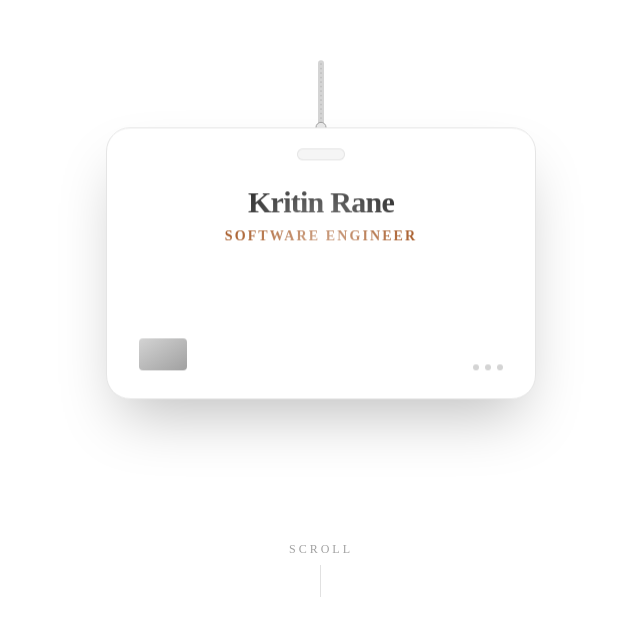
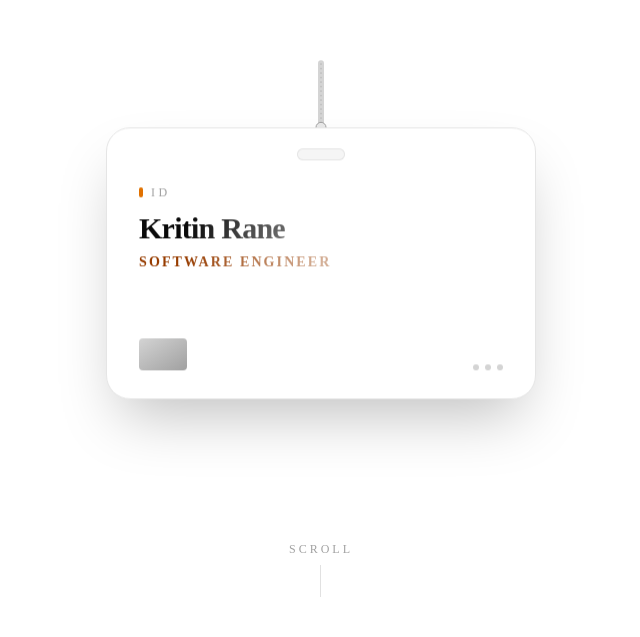
Before and after one commit to KritinRane/personalportfolio, a Next.js app: page / in a window 1280 px wide. Shown: the part 163-800 px from the top of the page, without its empty margins (319-959 px from the left). Built offline with nearby package versions, Linux system fonts and the light colour scheme.

Commit message:
Revert "Center ID card text and remove the ID label"
This reverts commit 0f83bfff1a70c95d1937e1335e3a8fc66df5ccd1.

```diff
--- a/components/IDCard.tsx
+++ b/components/IDCard.tsx
@@ -197,8 +197,14 @@ export default function IDCard() {
               <div className="absolute left-1/2 top-5 h-3 w-12 -translate-x-1/2 rounded-full bg-neutral-100 ring-1 ring-inset ring-neutral-200" />
 
               <div className="flex h-full w-full flex-col justify-between px-8 pb-7 pt-14">
-                <div className="text-center">
-                  <h3 className="text-2xl font-bold tracking-tight text-neutral-950 sm:text-3xl">
+                <div>
+                  <div className="flex items-center gap-2">
+                    <span className="h-2.5 w-1 rounded-full bg-amber-600" />
+                    <p className="text-xs font-medium uppercase tracking-[0.3em] text-neutral-400">
+                      ID
+                    </p>
+                  </div>
+                  <h3 className="mt-2.5 text-2xl font-bold tracking-tight text-neutral-950 sm:text-3xl">
                     {profile.name}
                   </h3>
                   <p className="mt-1.5 text-sm font-semibold uppercase tracking-[0.15em] text-amber-800">
```
